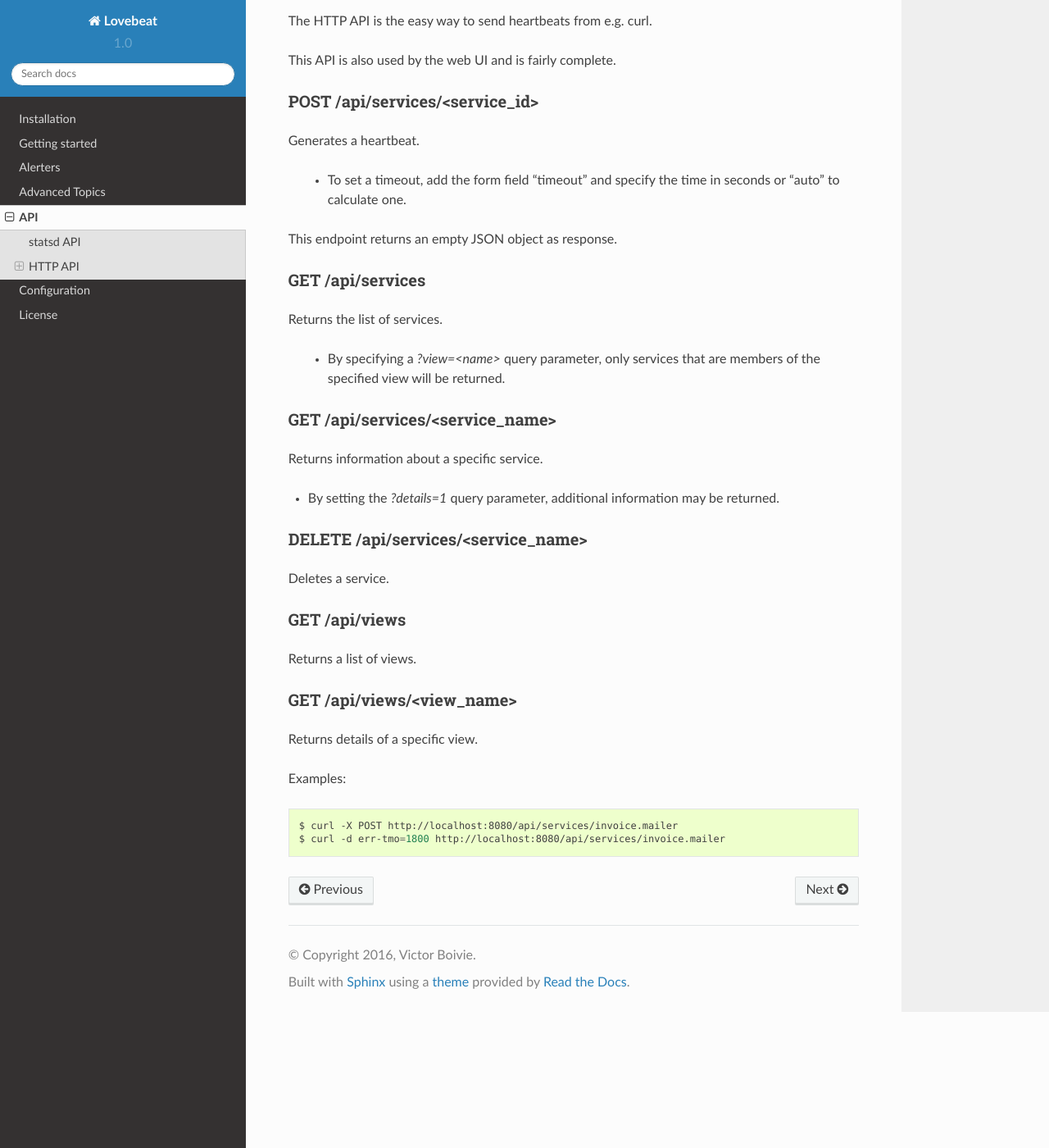
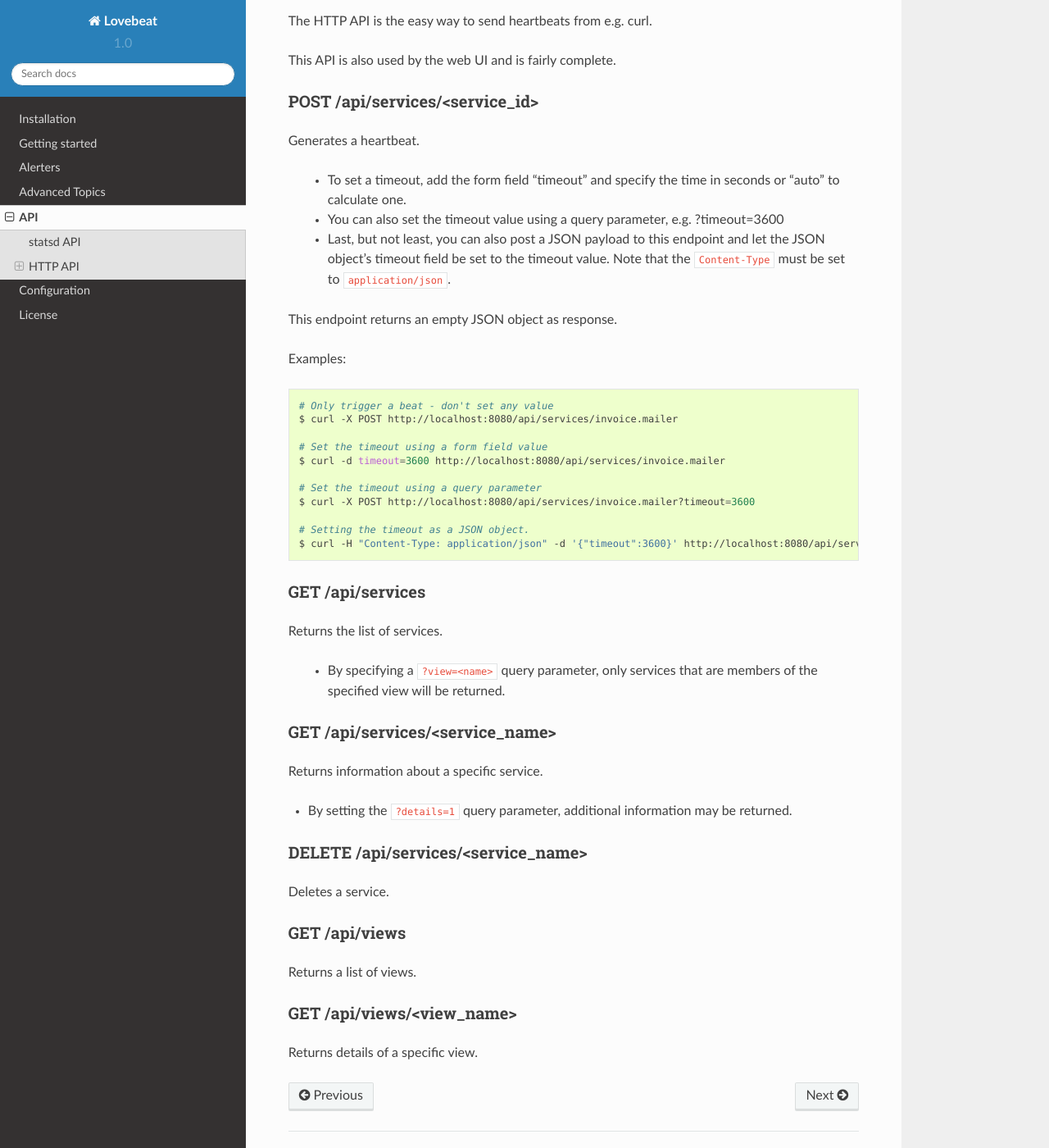
Before and after one commit to boivie/lovebeat, a Sphinx documentation site: the page built from docs/api.rst, in a window 1280 px wide and 1400 px high, scrolled down 925 px. Shown: the whole window at 82% size. Built offline with Sphinx 7.4.7 and the Read the Docs theme 2.0.0, drawn with Linux system fonts in a browser that asks for light colours.

Commit message:
httpapi: Support for JSON and query parameters
Now you're not limited to HTTP form fields (even if that's the
easiest way to get started in curl).

You can specify the timeout using a query parameter:

curl -X POST http://lovebeat/api/services/trigger.me?timeout=3600

Or as JSON:

curl -H "Content-Type: application/json" -d '{"timeout":3600}' \
  http://lovebeat/api/services/trigger.me

```diff
--- a/docs/api.rst
+++ b/docs/api.rst
@@ -51,15 +51,36 @@ Generates a heartbeat.
 
   * To set a timeout, add the form field "timeout" and specify the
     time in seconds or "auto" to calculate one.
+  * You can also set the timeout value using a query parameter, e.g.
+    ?timeout=3600
+  * Last, but not least, you can also post a JSON payload to this endpoint
+    and let the JSON object's timeout field be set to the timeout value. Note
+    that the ``Content-Type`` must be set to ``application/json``.
 
 This endpoint returns an empty JSON object as response.
+
+Examples:
+
+.. code-block:: bash
+
+    # Only trigger a beat - don't set any value
+    $ curl -X POST http://localhost:8080/api/services/invoice.mailer
+
+    # Set the timeout using a form field value
+    $ curl -d timeout=3600 http://localhost:8080/api/services/invoice.mailer
+
+    # Set the timeout using a query parameter
+    $ curl -X POST http://localhost:8080/api/services/invoice.mailer?timeout=3600
+
+    # Setting the timeout as a JSON object.
+    $ curl -H "Content-Type: application/json" -d '{"timeout":3600}' http://localhost:8080/api/services/invoice.mailer
 
 GET /api/services
 ~~~~~~~~~~~~~~~~~
 
 Returns the list of services.
 
-  * By specifying a `?view=<name>` query parameter, only services that are
+  * By specifying a ``?view=<name>`` query parameter, only services that are
     members of the specified view will be returned.
 
 GET /api/services/<service_name>
@@ -67,7 +88,7 @@ GET /api/services/<service_name>
 
 Returns information about a specific service.
 
-* By setting the `?details=1` query parameter, additional information may
+* By setting the ``?details=1`` query parameter, additional information may
   be returned.
 
 DELETE /api/services/<service_name>
@@ -85,11 +106,4 @@ GET /api/views/<view_name>
 
 Returns details of a specific view.
 
-Examples:
-
-.. code-block:: bash
-
-    $ curl -X POST http://localhost:8080/api/services/invoice.mailer
-    $ curl -d err-tmo=1800 http://localhost:8080/api/services/invoice.mailer
-
 .. _graphite: http://graphite.wikidot.com/
```
Also changed, not shown: 1 other file.
